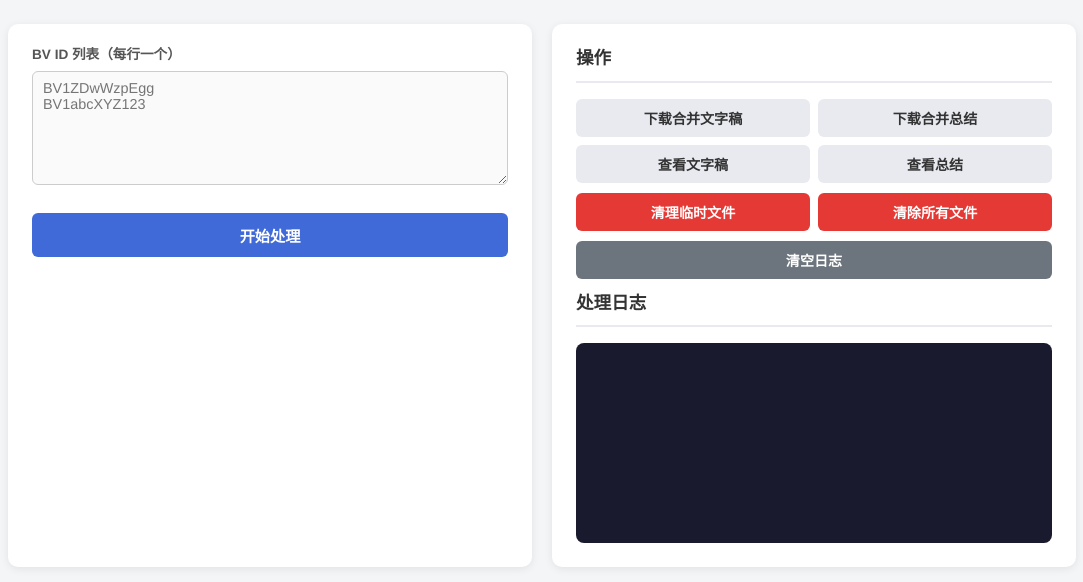
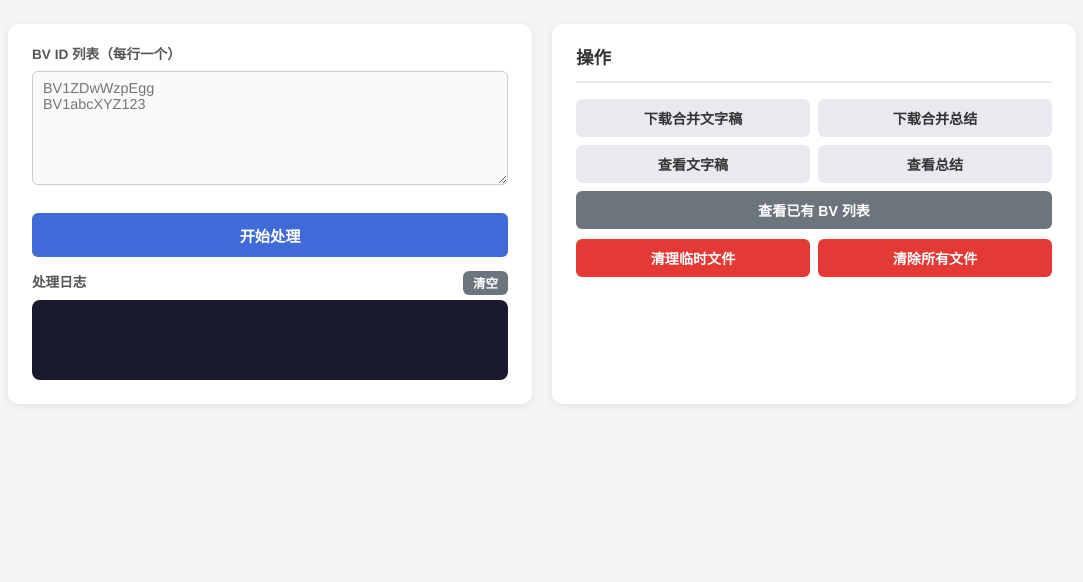
Before and after one commit to MapleHe/Bili_Notes, a Flask app: page / in a window 1280 px wide. Shown: the part 84-666 px from the top of the page, without its empty margins (98-1181 px from the left). Run offline with Flask 3, Linux system fonts and the light colour scheme.

Commit message:
UI: log above operations, (x/N) progress, existing BV list button
- Move processing log above operation buttons, make it shorter (max 220px)
- Add inline log header with compact clear button
- Track done_count per-BVID in processor; emit (x/N) on each completion/skip/error
- Add /api/bvids endpoint returning unique BV IDs from existing files
- Add "查看已有 BV 列表" toggle button with inline display box

```diff
--- a/app.py
+++ b/app.py
@@ -157,6 +157,9 @@ def _processing_worker(
 
             pipe.put(_DONE)
 
+        total = len(bvids)
+        done_count = [0]  # mutable counter shared with processor closure
+
         def processor():
             _model_ready.wait(timeout=300)
             while True:
@@ -164,10 +167,17 @@ def _processing_worker(
                 if item is _DONE:
                     break
 
-                if item.get("skip_all") or item.get("error"):
+                bvid = item["bvid"]
+
+                if item.get("skip_all"):
+                    done_count[0] += 1
+                    _emit("info", f"({done_count[0]}/{total}) {bvid}: 已完成，跳过")
+                    continue
+                if item.get("error"):
+                    done_count[0] += 1
+                    _emit("error", f"({done_count[0]}/{total}) {bvid}: 下载失败")
                     continue
 
-                bvid = item["bvid"]
                 wav_path = item.get("wav_path")
                 safe_title = item.get("safe_title")
                 ex = item.get("existing", {}) or {}
@@ -213,8 +223,12 @@ def _processing_worker(
                         else:
                             _emit("info", f"{bvid}: 无 API Key，跳过摘要")
 
+                    done_count[0] += 1
+                    _emit("success", f"({done_count[0]}/{total}) {bvid} 完成")
+
                 except Exception as e:
-                    _emit("error", f"{bvid} 处理失败: {e}")
+                    done_count[0] += 1
+                    _emit("error", f"({done_count[0]}/{total}) {bvid} 处理失败: {e}")
                     if wav_path:
                         Path(wav_path).unlink(missing_ok=True)
 
@@ -328,6 +342,15 @@ def status_stream():
 
 # ── File listing ─────────────────────────────────────────────────────────────
 
+@app.route("/api/bvids")
+def list_bvids():
+    """Return unique BV IDs that have existing transcript or summary files."""
+    paths = find_userdata_files(str(DATA_USERDATA), "-transcript.txt") + \
+            find_userdata_files(str(DATA_USERDATA), "-summary.txt")
+    bvids = sorted({Path(p).name.split("-")[0] for p in paths})
+    return jsonify({"bvids": bvids})
+
+
 @app.route("/api/files")
 def list_files():
     transcripts = find_userdata_files(str(DATA_USERDATA), "-transcript.txt")
--- a/static/style.css
+++ b/static/style.css
@@ -229,6 +229,22 @@ body {
   }
 }
 
+/* ── Log header (label + clear button inline) ────────────── */
+.log-header {
+  display: flex;
+  align-items: center;
+  justify-content: space-between;
+  font-size: 0.85rem;
+  font-weight: 600;
+  color: #555;
+  margin: 14px 0 5px;
+}
+
+.btn-xs {
+  padding: 3px 10px;
+  font-size: 0.78rem;
+}
+
 /* ── Status log ──────────────────────────────────────────── */
 .status-log {
   background: #1a1a2e;
@@ -238,11 +254,25 @@ body {
   line-height: 1.55;
   padding: 12px 14px;
   border-radius: 8px;
-  min-height: 200px;
-  max-height: 420px;
+  min-height: 80px;
+  max-height: 220px;
   overflow-y: auto;
   white-space: pre-wrap;
   word-break: break-all;
+}
+
+/* ── Existing BV ID list box ─────────────────────────────── */
+.bvid-list {
+  margin-top: 12px;
+  padding: 10px 12px;
+  background: #f0f4ff;
+  border: 1px solid #c5d0f0;
+  border-radius: 6px;
+  font-family: "Courier New", Courier, monospace;
+  font-size: 0.85rem;
+  white-space: pre;
+  max-height: 180px;
+  overflow-y: auto;
 }
 
 .log-line {
--- a/templates/index.html
+++ b/templates/index.html
@@ -23,6 +23,12 @@
       </div>
 
       <button class="btn btn-primary btn-wide" id="btn-process">开始处理</button>
+
+      <div class="log-header">
+        <span>处理日志</span>
+        <button class="btn btn-secondary btn-xs" id="btn-clear-log">清空</button>
+      </div>
+      <div id="status-log" class="status-log" aria-live="polite" aria-label="处理日志"></div>
     </section>
 
     <section class="panel">
@@ -33,6 +39,7 @@
         <button class="btn" id="btn-dl-summary">下载合并总结</button>
         <button class="btn" id="btn-view-transcript">查看文字稿</button>
         <button class="btn" id="btn-view-summary">查看总结</button>
+        <button class="btn btn-secondary" id="btn-show-bvids">查看已有 BV 列表</button>
       </div>
 
       <div class="btn-group btn-group-danger">
@@ -40,12 +47,7 @@
         <button class="btn btn-danger" id="btn-clear-all">清除所有文件</button>
       </div>
 
-      <div class="btn-group">
-        <button class="btn btn-secondary" id="btn-clear-log">清空日志</button>
-      </div>
-
-      <h2>处理日志</h2>
-      <div id="status-log" class="status-log" aria-live="polite" aria-label="处理日志"></div>
+      <div id="bvid-list" class="bvid-list" style="display:none;"></div>
     </section>
 
   </main>
@@ -172,6 +174,22 @@
   $('btn-clear-log').addEventListener('click', () => {
     $('status-log').innerHTML = '';
   });
+
+  $('btn-show-bvids').addEventListener('click', () => {
+    const box = $('bvid-list');
+    if (box.style.display !== 'none') { box.style.display = 'none'; return; }
+    fetch('/api/bvids')
+      .then(r => r.json())
+      .then(d => {
+        if (!d.bvids.length) {
+          box.textContent = '（暂无已处理的 BV ID）';
+        } else {
+          box.textContent = d.bvids.join('\n');
+        }
+        box.style.display = 'block';
+      })
+      .catch(e => appendLog('error', '获取 BV 列表失败：' + e));
+  });
   </script>
 
 </body>
```
